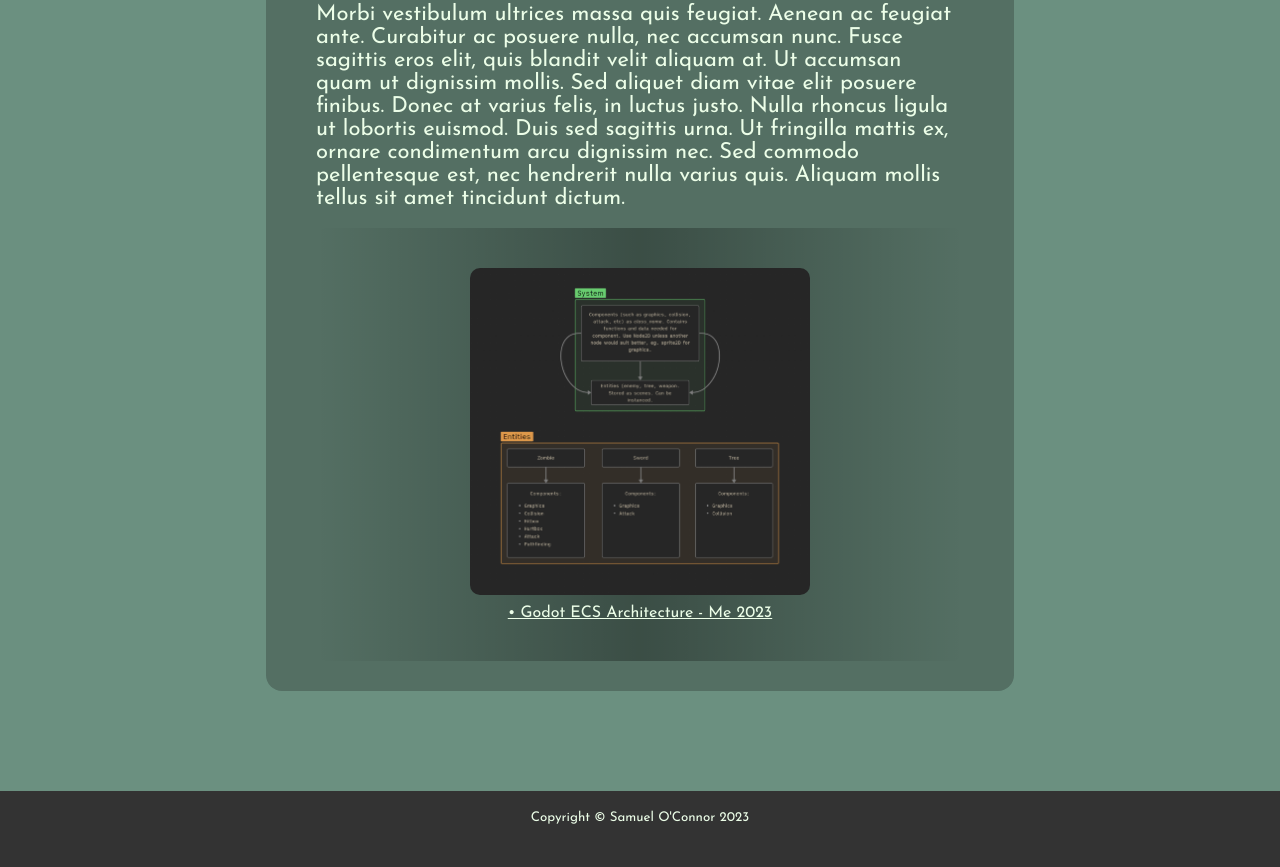
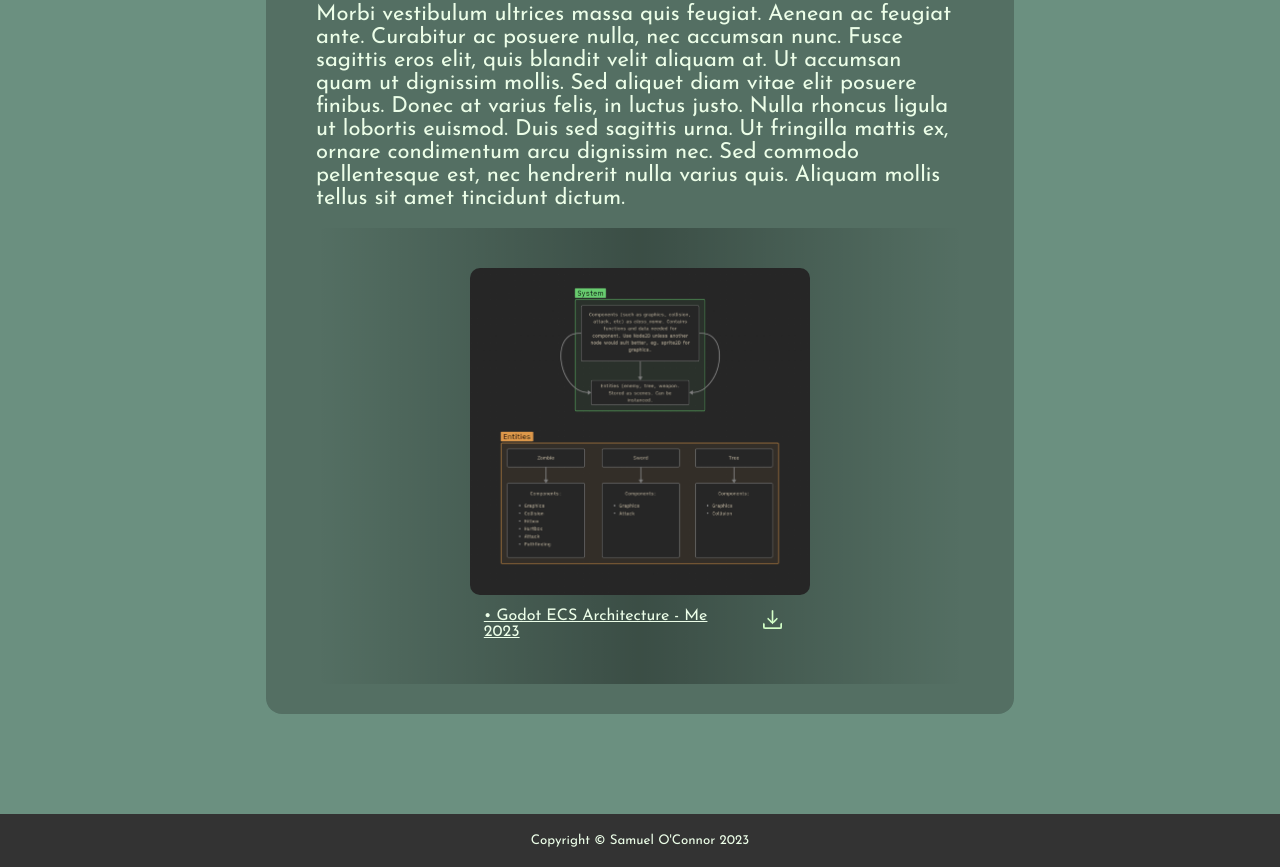
Before and after one commit to Sarm-88/Sarm-88.github.io, a plain HTML site: page index.html in a window 1280 px wide. Shown: the part 1831-2698 px from the top of the page. Before the commit the page ends 2675 px from the top, so only its background shows below. Drawn offline with Linux system fonts and the light colour scheme.

Commit message:
Img Download

```diff
--- a/index.html
+++ b/index.html
@@ -86,10 +86,14 @@
             </p>
             <br>
             <div class="imgcontainer">
-                <img src="Godot ECS(Kinda).png" alt="Website Design">
-                <a class="imgsrc" href="https://sarm-88.github.io/Godot%20ECS(Kinda).png" target="_blank">• Godot ECS
-                    Architecture - Me
-                    2023</a>
+                <img src="images/Godot ECS(Kinda).png" alt="Website Design">
+                <div class="imglinkholder">
+                    <a class="imglink" href="images/Godot ECS(Kinda).png" target="_blank">• Godot ECS
+                        Architecture - Me
+                        2023</a>
+                    <a href="images/Godot ECS(Kinda).png" download><img class="imgdownload" src="images/Download.png"
+                            alt="Download"></a>
+                </div>
             </div>
         </div>
     </div>
--- a/style.css
+++ b/style.css
@@ -179,7 +179,24 @@ body::-webkit-scrollbar {
 	margin-bottom: 10px;
 }
 
-.imgsrc {
+.imglinkholder {
+	display: flex;
+	justify-content: space-between;
+	align-items: center;
+	width: 55%;
+}
+
+.imglinkholder a {
+	display: flex;
+	justify-content: center;
+	align-items: center;
+}
+
+.imgdownload {
+	filter: saturate(300%);
+}
+
+.imglink {
 	color: var(--light);
 	font-family: "Josefin Sans";
 }
```
Also changed, not shown: images/Download.png (added), images/DownloadOld.png (added), images/Godot ECS(Kinda).png (renamed from Godot ECS(Kinda).png), images/Search.png (added), images/SearchOld.png (added).
